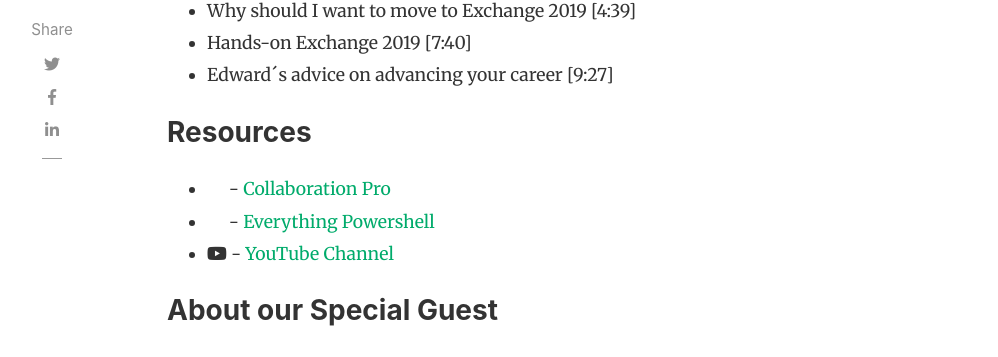
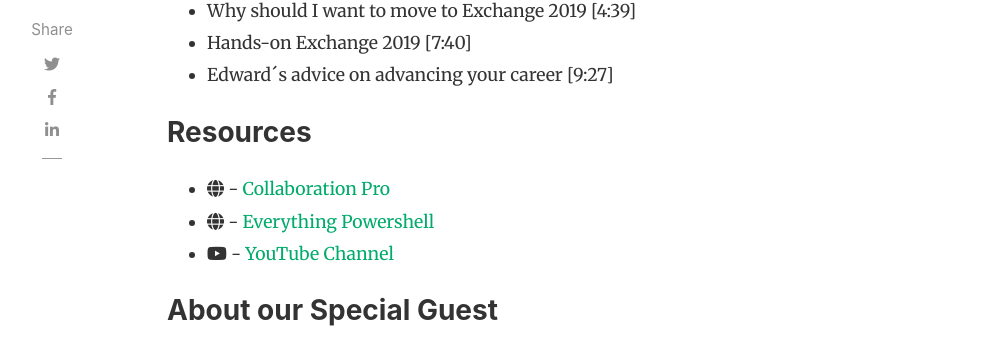
Before and after one commit to daveRendon/wikiazure-podcast, a Jekyll site: the page built from _posts/2020-01-02-episode-08-exchange-2019.md, in a window 1280 px wide and 900 px high, scrolled down 1036 px. Shown: the part 81-438 px from the top of the window, without its empty margins (118-1116 px from the left). Built offline with Jekyll 4.4.1, drawn with Linux system fonts in a browser that asks for light colours; nearby versions of some CDN libraries; comment, search, counter and statistics services are not loaded.

Commit message:
Update 2020-01-02-episode-08-exchange-2019.md

```diff
--- a/_posts/2020-01-02-episode-08-exchange-2019.md
+++ b/_posts/2020-01-02-episode-08-exchange-2019.md
@@ -27,8 +27,8 @@
 
 <h3>Resources</h3>
 
- + <i class="fab fa-globe"></i> - <a href="https://www.collaborationpro.com/" target="_blank">Collaboration Pro</a>
- + <i class="fab fa-globe"></i> - <a href="https://everything-powershell.com/" target="_blank">Everything Powershell</a>
+ + <i class="fas fa-globe"></i> - <a href="https://www.collaborationpro.com/" target="_blank">Collaboration Pro</a>
+ + <i class="fas fa-globe"></i> - <a href="https://everything-powershell.com/" target="_blank">Everything Powershell</a>
  + <i class="fab fa-youtube"></i>  - <a href="https://www.youtube.com/channel/UCIyC8N7k-1l45CnGMvmUxug/videos?view_as=subscriber" target="_blank">YouTube Channel </a>
 
 
```
